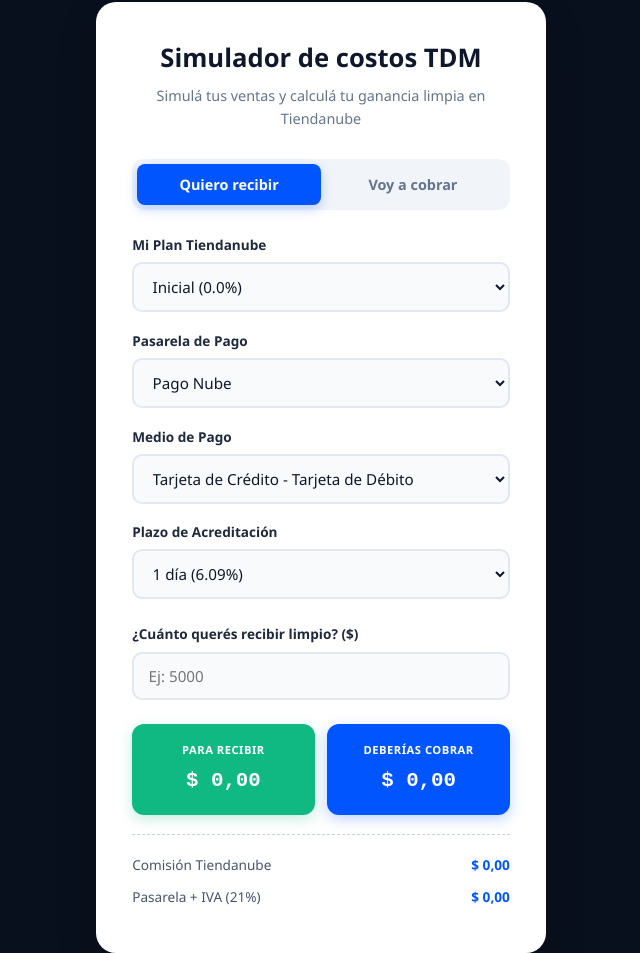
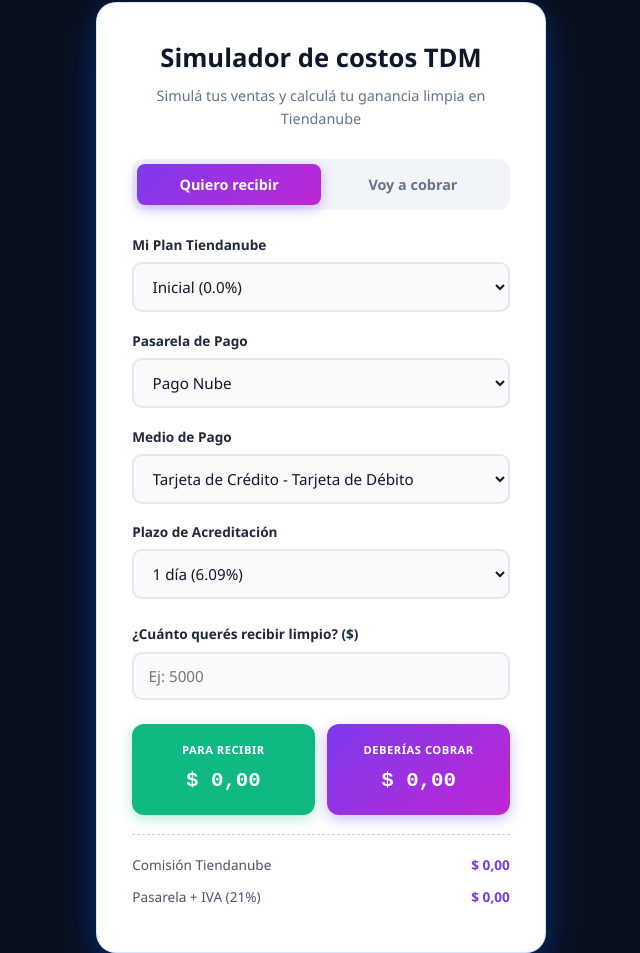
Before and after one commit to tdmweb/Tdm-web, a plain HTML site: page index.html in a window 1280 px wide. Shown: the part 6286-7239 px from the top of the page, without its empty margins (319-959 px from the left). Drawn offline with Linux system fonts and the light colour scheme.

Commit message:
color violeta

```diff
--- a/style.css
+++ b/style.css
@@ -1792,7 +1792,7 @@
    ========================================== */
 .tdm-calc-section {
     padding: 4rem 1rem;
-    background-color: #0b0f19; /* Fondo oscuro moderno para destacar la calculadora */
+    background-color: #0b0f19; /* Fondo oscuro moderno */
     display: flex;
     justify-content: center;
 }
@@ -1800,13 +1800,14 @@
 .tdm-calc-container {
     background: #ffffff;
     border-radius: 20px;
-    box-shadow: 0 20px 40px rgba(0, 0, 0, 0.2);
+    /* Sombra azul resplandeciente alrededor de toda la tarjeta */
+    box-shadow: 0 20px 45px rgba(0, 85, 255, 0.28), 0 0 25px rgba(0, 85, 255, 0.15);
     width: 100%;
     max-width: 450px;
     padding: 2.2rem;
     font-family: 'Inter', system-ui, -apple-system, sans-serif;
     box-sizing: border-box;
-    border: 1px solid rgba(255, 255, 255, 0.1);
+    border: 1px solid rgba(0, 85, 255, 0.15);
 }
 
 .tdm-calc-title {
@@ -1848,9 +1849,10 @@
 }
 
 .tdm-toggle-btn.active {
-    background: #0055ff;
+    /* Degradado Púrpura / Violeta */
+    background: linear-gradient(135deg, #7c3aed 0%, #c026d3 100%);
     color: #ffffff;
-    box-shadow: 0 4px 12px rgba(0, 85, 255, 0.25);
+    box-shadow: 0 4px 14px rgba(124, 58, 237, 0.35);
 }
 
 /* Formulario */
@@ -1883,9 +1885,9 @@
 
 .tdm-input-group select:focus,
 .tdm-input-group input:focus {
-    border-color: #0055ff;
+    border-color: #7c3aed;
     background-color: #ffffff;
-    box-shadow: 0 0 0 4px rgba(0, 85, 255, 0.1);
+    box-shadow: 0 0 0 4px rgba(124, 58, 237, 0.15);
 }
 
 .tdm-main-input {
@@ -1912,13 +1914,15 @@
 }
 
 .box-green {
+    /* Verde Esmeralda brillante */
     background-color: #10b981;
-    box-shadow: 0 4px 14px rgba(16, 185, 129, 0.25);
+    box-shadow: 0 4px 14px rgba(16, 185, 129, 0.3);
 }
 
 .box-blue {
-    background-color: #0055ff;
-    box-shadow: 0 4px 14px rgba(0, 85, 255, 0.25);
+    /* Degradado Púrpura / Violeta */
+    background: linear-gradient(135deg, #7c3aed 0%, #c026d3 100%);
+    box-shadow: 0 4px 14px rgba(124, 58, 237, 0.35);
 }
 
 .tdm-result-label {
@@ -1949,7 +1953,7 @@
 }
 
 .text-blue {
-    color: #0055ff;
+    color: #7c3aed;
     font-weight: 700;
 }
 /* ============================================================
```
